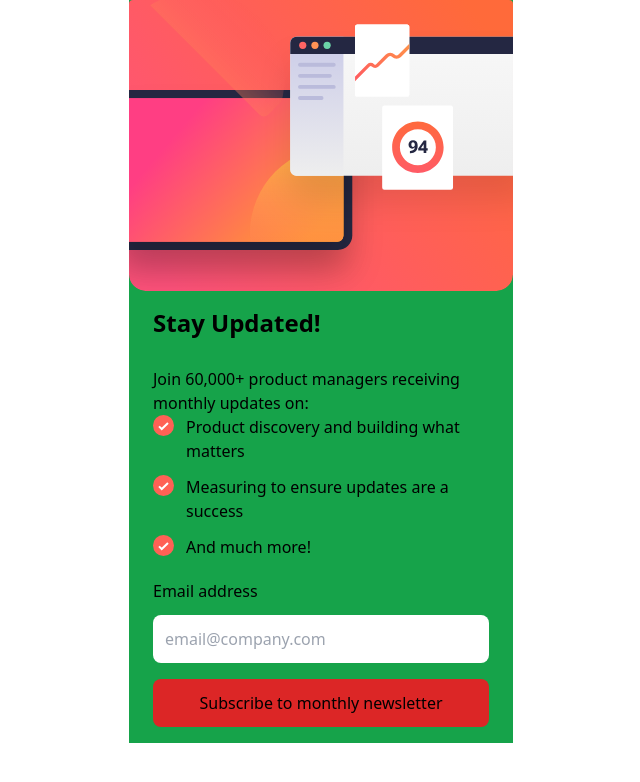
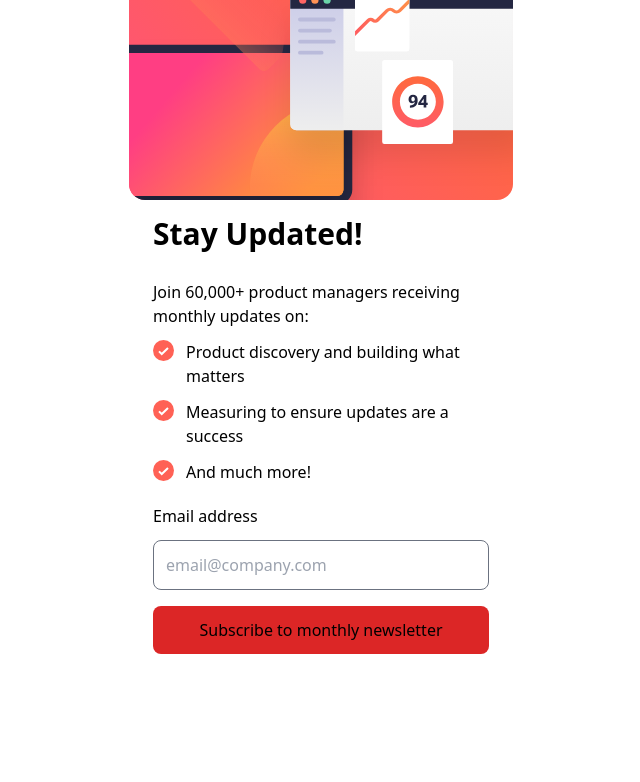
Before and after one commit to iamernesto14/Newsletter_SignUp, a website: page public/index.html in a window 1280 px wide. Shown: the whole page, without its empty margins (319-959 px from the left). Drawn offline with Linux system fonts and the light colour scheme.

Commit message:
task complete

```diff
--- a/public/index.html
+++ b/public/index.html
@@ -1,54 +1,70 @@
 <!DOCTYPE html>
 <html lang="en">
   <head>
-  <meta charset="UTF-8">
-  <meta name="viewport" content="width=device-width, initial-scale=1.0"> <!-- displays site properly based on user's device -->
+    <meta charset="UTF-8" />
+    <meta name="viewport" content="width=device-width, initial-scale=1.0" />
+    <!-- displays site properly based on user's device -->
 
-  <link rel="icon" type="image/png" sizes="32x32" href="./assets/images/favicon-32x32.png">
+    <link
+      rel="icon"
+      type="image/png"
+      sizes="32x32"
+      href="./assets/images/favicon-32x32.png"
+    />
     <!-- Tailwindcss link -->
-<link rel="stylesheet" href="./styles.css">
+    <link rel="stylesheet" href="./styles.css" />
 
-  <title>Frontend Mentor | Newsletter sign-up form with success message</title>
-
-
+    <title>
+      Frontend Mentor | Newsletter sign-up form with success message
+    </title>
   </head>
-<body class="flex flex-col items-center min-h-screen">
-
-  <main class="bg-green-600">
-
-    <div class="max-w-sm rounded overflow-hidden">
-      <img class="w-full" src="../assets/images/illustration-sign-up-mobile.svg" alt="Sunset in the mountains">
+  <body class="flex flex-col items-center">
+    <main class="min-h-screen">
+      <div class="max-w-sm rounded h-screen">
+        <div class="w-full h-[200px] overflow-hidden">
+          <img
+            class="w-full h-full object-cover rounded-b-2xl overflow-hidden"
+            src="../assets/images/illustration-sign-up-mobile.svg"
+            alt="Sunset in the mountains"
+          />
+        </div>
         <div class="px-6 py-4 flex flex-col gap-5">
-        <h1 class="font-bold text-2xl mb-2">Stay Updated!</h1>
+          <h1 class="font-bold text-3xl mb-2">Stay Updated!</h1>
           <div>
             <p>Join 60,000+ product managers receiving monthly updates on:</p>
-          <ul class="flex flex-col gap-3">
-            <li class="flex items-start gap-3"><img src="../assets/images/icon-list.svg" alt=""> Product discovery and building what matters</li>
-            <li class="flex items-start gap-3"><img src="../assets/images/icon-list.svg" alt=""> Measuring to ensure updates are a success</li>
-            <li class="flex items-start gap-3"><img src="../assets/images/icon-list.svg" alt=""> And much more!</li>
+            <ul class="flex flex-col gap-3 mt-3">
+              <li class="flex items-start gap-3">
+                <img src="../assets/images/icon-list.svg" alt="" /> Product
+                discovery and building what matters
+              </li>
+              <li class="flex items-start gap-3">
+                <img src="../assets/images/icon-list.svg" alt="" /> Measuring to
+                ensure updates are a success
+              </li>
+              <li class="flex items-start gap-3">
+                <img src="../assets/images/icon-list.svg" alt="" /> And much
+                more!
+              </li>
             </ul>
           </div>
 
           <div>
             <div class="flex flex-col mb-4">
               <label for="">Email address</label>
-            <input type="text" class="p-3 rounded-lg mt-3" placeholder="email@company.com" required>
+              <input
+                type="text"
+                class="p-3 rounded-lg mt-3 border border-gray-500"
+                placeholder="email@company.com"
+                required
+              />
             </div>
-          <button class="bg-red-600 text-center w-full rounded-lg px-4 py-3">Subscribe to monthly newsletter</button>
+            <button class="bg-red-600 text-center w-full rounded-lg px-4 py-3">
+              Subscribe to monthly newsletter
+            </button>
           </div>
-
         </div>
       </div>
     </main>
-
-
-
-
-
-
-
-
-
 
     <!--
   Thanks for subscribing!
```
Also changed, not shown: public/styles.css. Lines whose indentation alone changed are shown as unchanged.
